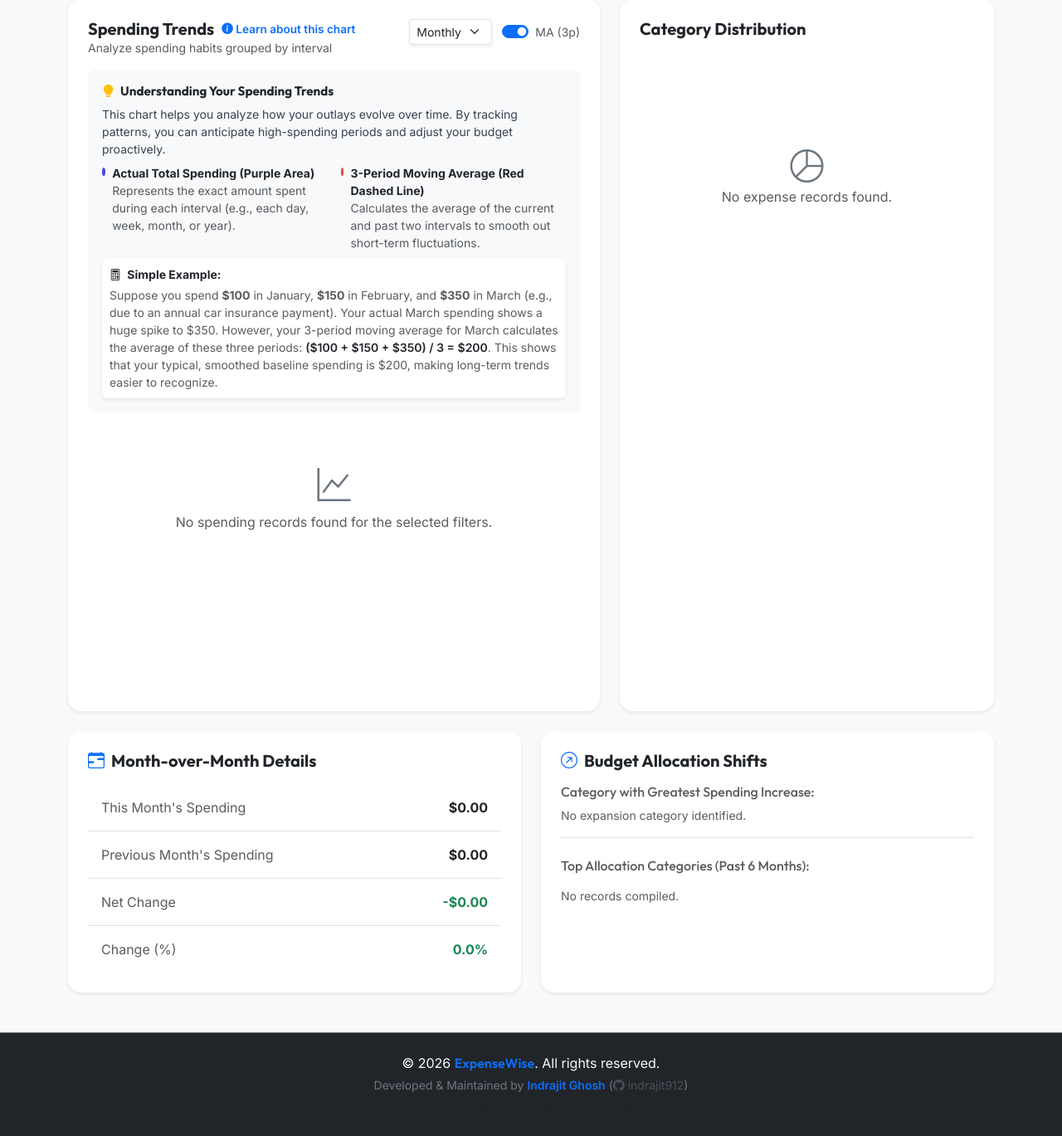
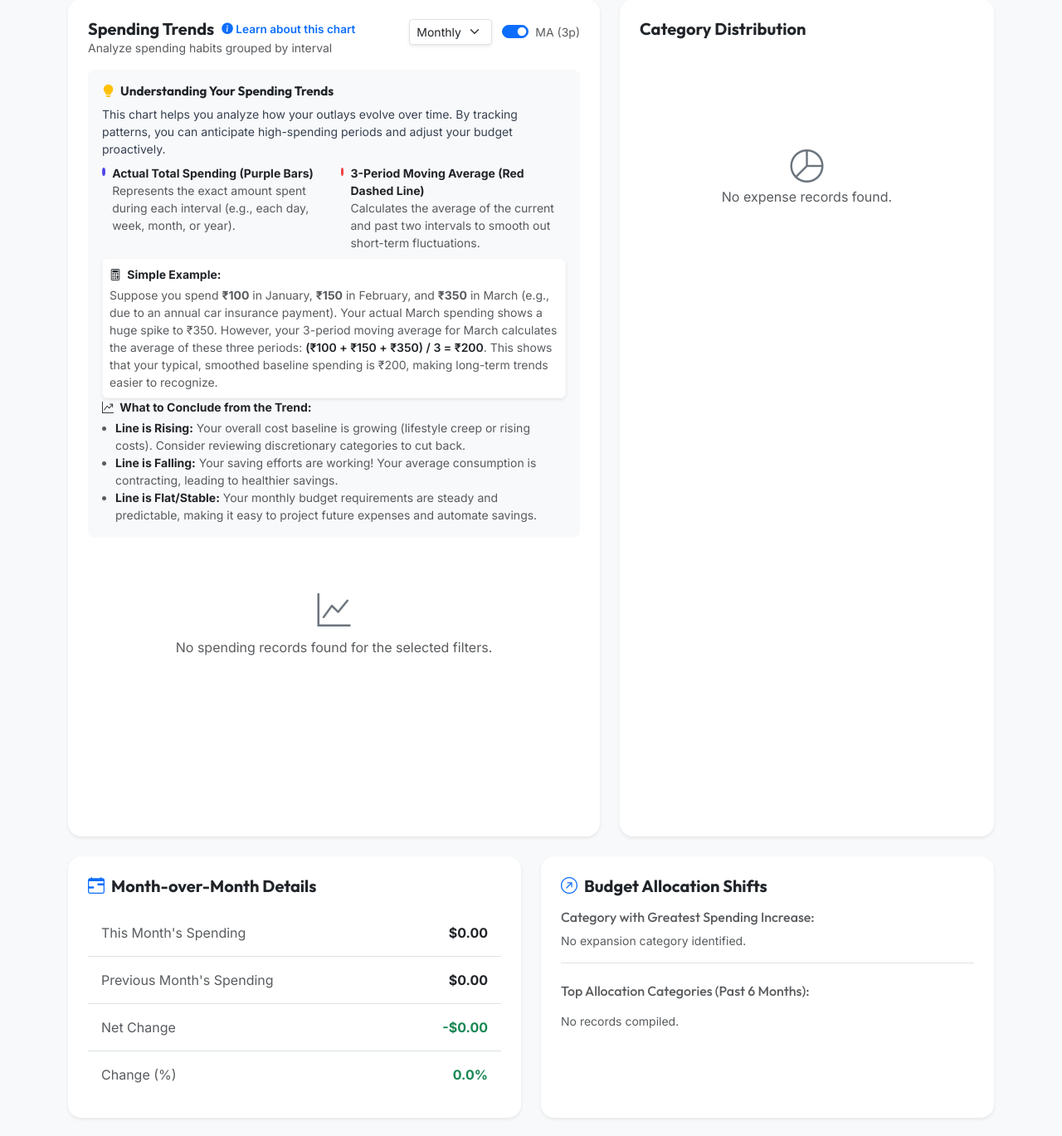
Before and after one commit to indrajit912/expensewise, a Flask app: page /analytics/ in a window 1280 px wide, after a click on "Learn about this chart". Shown: the part 383-1752 px from the top of the page at 83% size. Run offline with Flask 3, Linux system fonts and the light colour scheme; a user stored in the database is signed in; tables that the repository leaves empty hold one stand-in row (values such as "Sample post"); data that the repository does not hold is empty.

Commit message:
charts updated

```diff
--- a/app/templates/analytics/index.html
+++ b/app/templates/analytics/index.html
@@ -91,7 +91,7 @@
                             <div class="d-flex align-items-start">
                                 <span class="badge bg-primary mt-1 me-2" style="width: 10px; height: 10px; border-radius: 50%; padding: 0; background-color: #4f46e5 !important;">&nbsp;</span>
                                 <div class="small">
-                                    <strong class="text-dark">Actual Total Spending (Purple Area)</strong>
+                                    <strong class="text-dark">Actual Total Spending (Purple Bars)</strong>
                                     <p class="text-muted mb-0">Represents the exact amount spent during each interval (e.g., each day, week, month, or year).</p>
                                 </div>
                             </div>
@@ -109,10 +109,18 @@
                     <div class="p-2 bg-white rounded border border-light small shadow-sm">
                         <strong class="text-dark"><i class="bi bi-calculator me-1"></i> Simple Example:</strong>
                         <p class="text-muted mb-0 mt-1">
-                            Suppose you spend <strong>$100</strong> in January, <strong>$150</strong> in February, and <strong>$350</strong> in March (e.g., due to an annual car insurance payment). Your actual March spending shows a huge spike to $350. However, your 3-period moving average for March calculates the average of these three periods:
-                            <span class="text-dark fw-semibold">($100 + $150 + $350) / 3 = $200</span>.
-                            This shows that your typical, smoothed baseline spending is $200, making long-term trends easier to recognize.
+                            Suppose you spend <strong>₹100</strong> in January, <strong>₹150</strong> in February, and <strong>₹350</strong> in March (e.g., due to an annual car insurance payment). Your actual March spending shows a huge spike to ₹350. However, your 3-period moving average for March calculates the average of these three periods:
+                            <span class="text-dark fw-semibold">(₹100 + ₹150 + ₹350) / 3 = ₹200</span>.
+                            This shows that your typical, smoothed baseline spending is ₹200, making long-term trends easier to recognize.
                         </p>
+                    </div>
+                    <div class="mt-2.5 small">
+                        <strong class="text-dark"><i class="bi bi-graph-up-arrow me-1"></i> What to Conclude from the Trend:</strong>
+                        <ul class="text-muted mb-0 ps-3 mt-1">
+                            <li><strong class="text-dark">Line is Rising:</strong> Your overall cost baseline is growing (lifestyle creep or rising costs). Consider reviewing discretionary categories to cut back.</li>
+                            <li><strong class="text-dark">Line is Falling:</strong> Your saving efforts are working! Your average consumption is contracting, leading to healthier savings.</li>
+                            <li><strong class="text-dark">Line is Flat/Stable:</strong> Your monthly budget requirements are steady and predictable, making it easy to project future expenses and automate savings.</li>
+                        </ul>
                     </div>
                 </div>
             </div>
@@ -244,7 +252,8 @@ document.addEventListener('DOMContentLoaded', () => {
 
     const selectedMonths = {{ selected_months }};
     const startDateObj = new Date();
-    startDateObj.setMonth(today.getMonth() - selectedMonths);
+    startDateObj.setDate(1);
+    startDateObj.setMonth(startDateObj.getMonth() - (selectedMonths - 1));
     const startDateVal = startDateObj.toISOString().split('T')[0];
 
     const intervalSelect = document.getElementById('trend-interval');
@@ -286,27 +295,25 @@ document.addEventListener('DOMContentLoaded', () => {
 
             const datasets = [
                 {
+                    type: 'bar',
                     label: 'Total Spending ({{ current_user.default_currency }})',
                     data: data.totals,
-                    backgroundColor: 'rgba(79, 70, 229, 0.12)',
+                    backgroundColor: 'rgba(79, 70, 229, 0.75)',
                     borderColor: '#4f46e5',
-                    borderWidth: 2,
-                    fill: true,
-                    tension: 0.35,
-                    pointBackgroundColor: '#4f46e5',
-                    pointBorderColor: '#ffffff',
-                    pointHoverRadius: 6,
-                    pointRadius: 4
+                    borderWidth: 1,
+                    borderRadius: 4,
+                    barPercentage: 0.6
                 }
             ];
 
             if (maEnabled && data.moving_average && data.moving_average.length > 0) {
                 datasets.push({
+                    type: 'line',
                     label: '3-Period Moving Average',
                     data: data.moving_average,
                     backgroundColor: 'transparent',
                     borderColor: '#ef4444',
-                    borderWidth: 2,
+                    borderWidth: 2.5,
                     borderDash: [5, 5],
                     fill: false,
                     tension: 0.35,
@@ -322,7 +329,7 @@ document.addEventListener('DOMContentLoaded', () => {
             } else {
                 const ctx = canvas.getContext('2d');
                 trendsChart = new Chart(ctx, {
-                    type: 'line',
+                    type: 'bar',
                     data: {
                         labels: data.labels,
                         datasets: datasets
```
